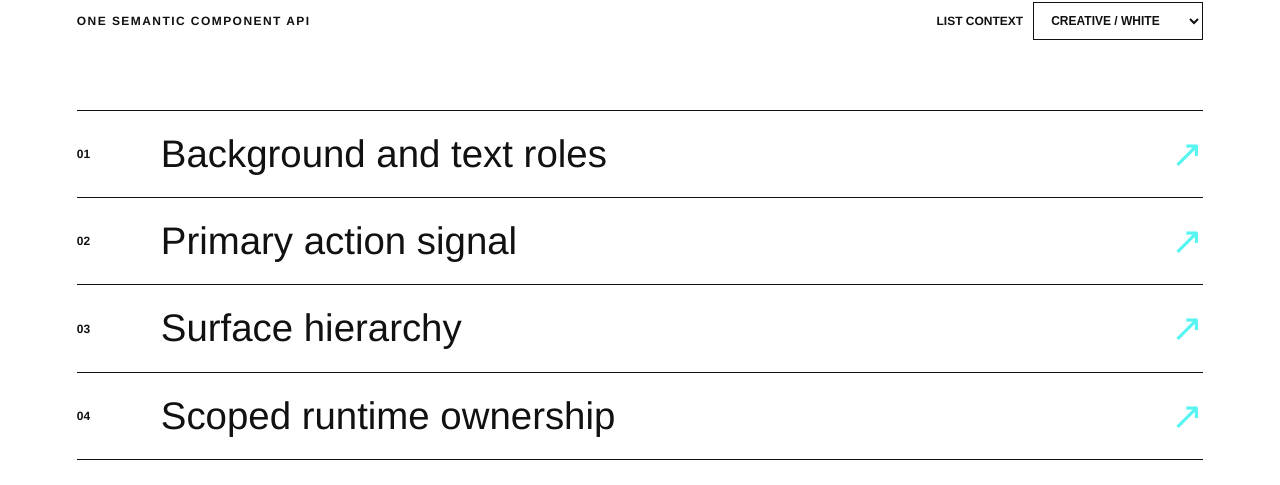
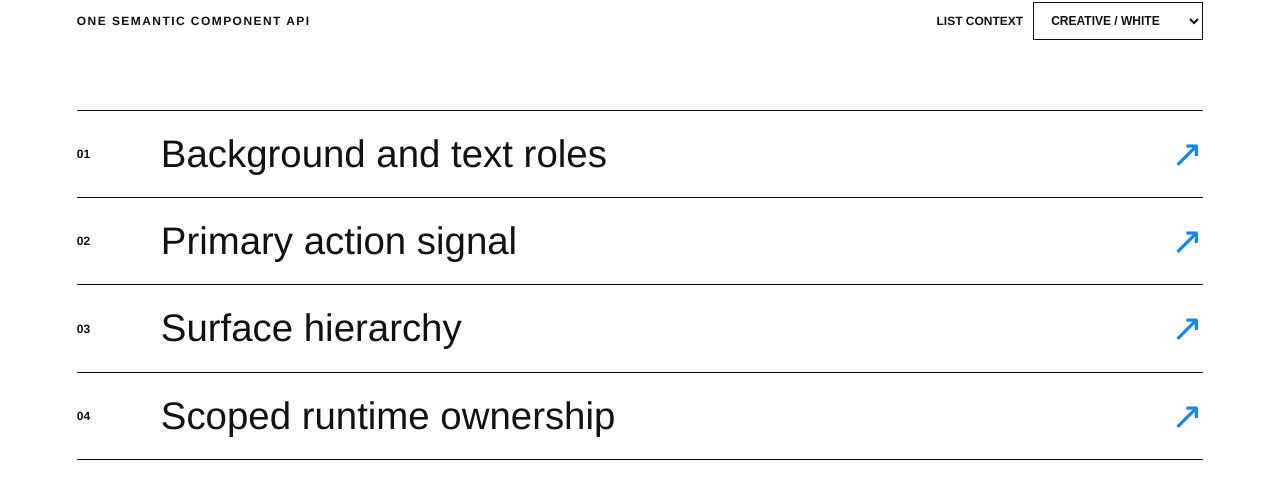
Before and after one commit to kimbaole-ekino/ekn-design-tokens-target, a website: page src/demos/block/index.html in a window 1280 px wide. Shown: the part 3252-3737 px from the top of the page. Drawn offline with Linux system fonts and the light colour scheme.

Commit message:
Update ekn-design-tokens-target design token artifacts

```diff
--- a/src/styles/tokens/ekn/css/creative-white.css
+++ b/src/styles/tokens/ekn/css/creative-white.css
@@ -4,7 +4,7 @@
 [data-color-scheme="creative-white"] {
   --color-background: #ffffff;
   --color-button-text: #ffffff;
-  --color-primary: #57f4f2;
+  --color-primary: #1086f4;
   --color-surface: #f3f4f6;
   --color-text: #111111;
 }
```
